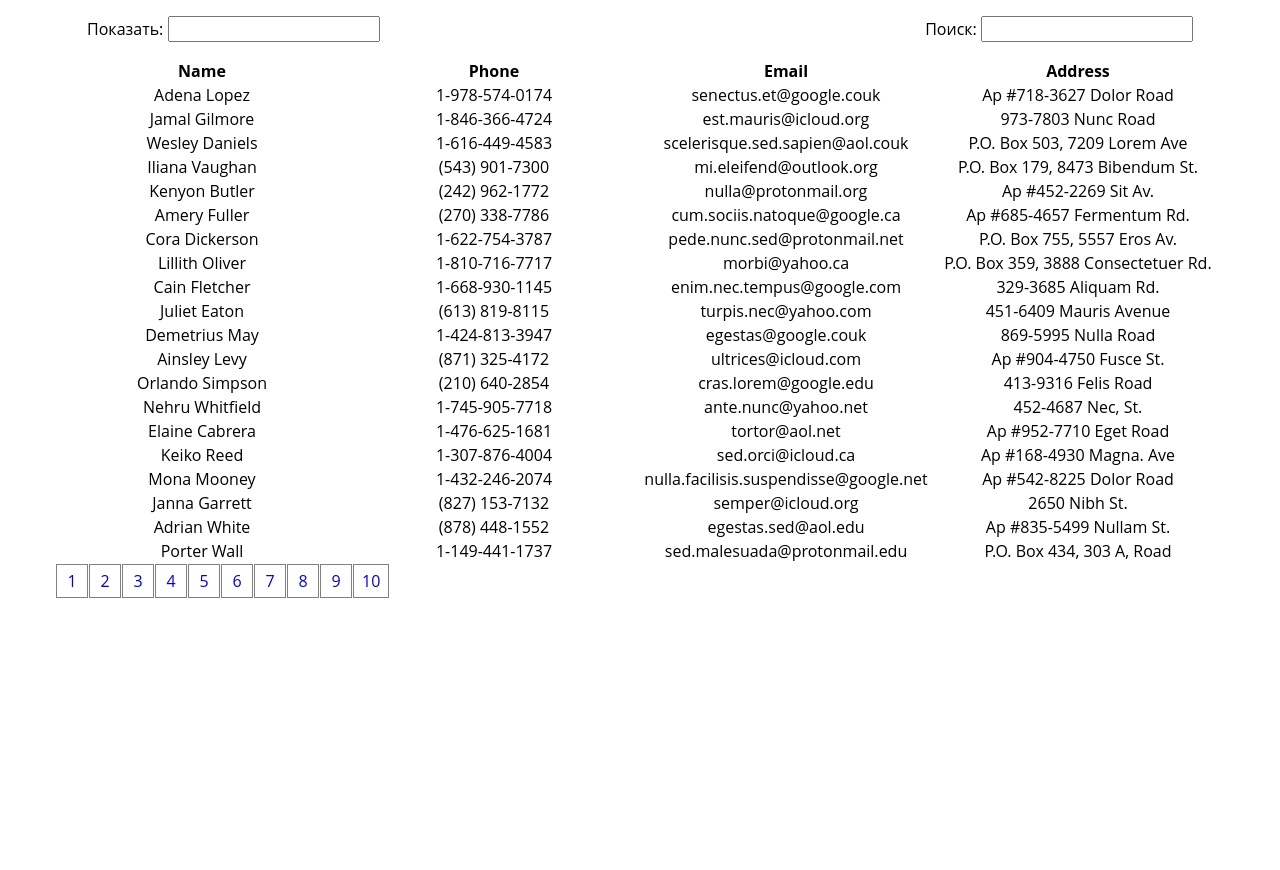
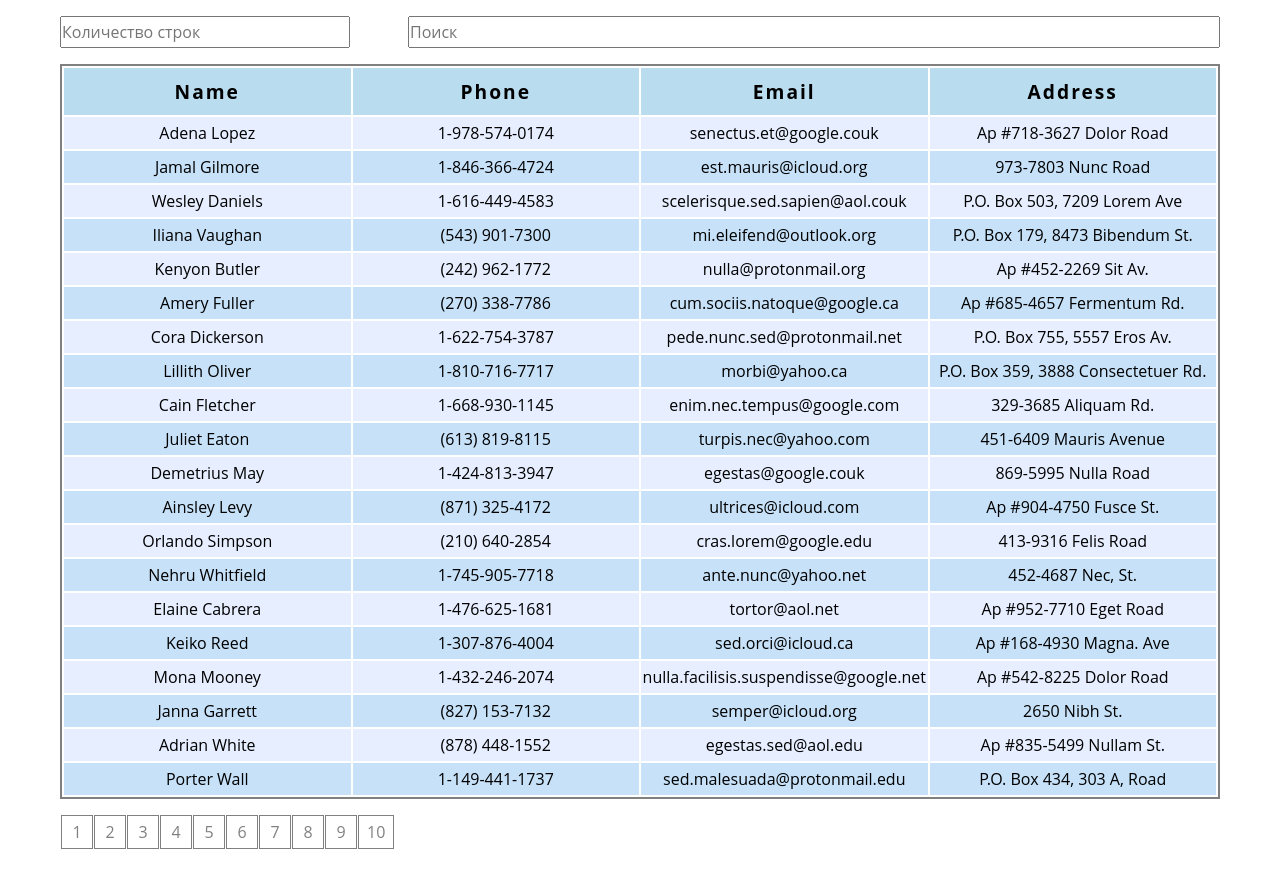
Before and after one commit to Alexander-Bulgakov/table-react, a React app: page / in a window 1280 px wide. Before the commit the page ends 800 px from the top, so only its background shows below. Built offline with nearby package versions, Linux system fonts and the light colour scheme.

Commit message:
complited task

```diff
--- a/src/App.css
+++ b/src/App.css
@@ -1,10 +1,23 @@
 .container {
-  max-width: 1170px;
+  max-width: 1200px;
   margin: 0 auto;
+  padding: 0 20px;
 }
 
-.header {
-  padding: 1em 2em;
+.header-container {
+  padding: 1em 0em;
   display: flex;
   justify-content: space-between;
 }
+
+.input {
+  height: 2em;
+}
+
+.header-container__number {
+  flex-basis: 25%;
+}
+
+.header-container__search {
+  flex-basis: 70%;
+}
--- a/src/App.jsx
+++ b/src/App.jsx
@@ -1,6 +1,6 @@
-import React, {useState, useEffect} from 'react';
+import React, { useState, useEffect } from 'react';
 import data from './data/generated.json';
-import Table from './Table';
+import Table from './components/Table';
 import Pagination from './components/Pagination';
 import './App.css';
 
@@ -10,50 +10,74 @@ const [tableData, setTableData] = useState(data);
   const [rowsPerPage, setRowsPerPage] = useState(20);
   const [currentPage, setCurrentPage] = useState(1);
   const [sortOrder, setSortOrder] = useState(true);
+  const [searchText, setSearchText] = useState('');
 
   const paginate = pageNumber => setCurrentPage(pageNumber);
 
+  const handleSearch = () => {
+    if (!searchText) {
+      return tableData;
+    } else {
+      return tableData.filter(row => {
+        return row['name'].toLowerCase().includes(searchText.toLowerCase())
+            || row['phone'].toLowerCase().includes(searchText.toLowerCase())
+            || row['email'].toLowerCase().includes(searchText.toLowerCase())
+            || row['address'].toLowerCase().includes(searchText.toLowerCase())
+      })
+    }
+  }
+
+  const filteredRows = handleSearch();
+
   const lastRowIndex = currentPage * rowsPerPage;
   const firstRowIndex = lastRowIndex - rowsPerPage;
-const currentRow = tableData.slice(firstRowIndex, lastRowIndex);
+  const currentData = filteredRows.slice(firstRowIndex, lastRowIndex);
 
   const handleBlur = (e) => {
-  const value = e.target.value
+    const value = e.target.value;
     if (value > 0) {
       setRowsPerPage(value);
     }
   }
 
-const onSort = (sortCol) => {
+  const handleSort = (sortCol) => {
     const dataCopy = data.slice();
     dataCopy.sort((a, b) => {
       const sortValue = sortOrder ? 1 : -1;
       return sortValue * (a[sortCol] > b[sortCol] ? 1 : -1);
     });
-  setSortOrder(!sortOrder)
+    setSortOrder(!sortOrder);
     setTableData(dataCopy);
   }
 
-const handleChange = (e) => {
-  console.log(e.target.value);
-}
-
-  return(
+  return (
     <div className="container">
-      <header className="header">
-        <label>Показать: <input type="number" onBlur={handleBlur}/></label>
-        {/* <button>Поиск</button> */}
-        <label>Поиск: <input type="text" onChange={handleChange}/></label>
+      <header>
+        <div className="header-container">
+          <input
+            className="input header-container__number"
+            type="number"
+            placeholder="Количество строк"
+            onBlur={handleBlur}
+            />
+          <input
+            className="input header-container__search"
+            type="text" value={searchText}
+            placeholder="Поиск"
+            onChange={(e) => setSearchText(e.target.value)}
+          />
+        </div>
 
       </header>
       <Table
-        onSort={onSort}
-        currentRow={currentRow}
+        handleSort={handleSort}
+        currentData={currentData}
       />
       <Pagination
         rowsPerPage={rowsPerPage}
-        totalRows={data.length}
-        paginate={paginate} />
+        totalRows={filteredRows.length}
+        paginate={paginate}
+      />
     </div>
   )
 }
--- a/src/Table.css
+++ /dev/null
@@ -1,5 +0,0 @@
-.table {
-  width: 100%;
-  table-layout: fixed;
-  text-align: center;
-}
--- a/src/components/Pagination.css
+++ b/src/components/Pagination.css
@@ -1,3 +1,6 @@
+.pagination-container {
+  padding: 1em 0;
+}
 .page-item {
   display: inline-block;
   border: 1px solid gray;
@@ -15,4 +18,5 @@
 
 .page-link {
   text-decoration: none;
+  color: gray;
 }
--- a/src/components/Pagination.jsx
+++ b/src/components/Pagination.jsx
@@ -10,7 +10,7 @@ const Pagination = ({ rowsPerPage, totalRows, paginate }) => {
   }
 
   return(
-    <div>
+    <div className="pagination-container">
       <ul className="pagination">
         {
           pageNumbers.map(number => (
--- /dev/null
+++ b/src/components/Table.css
@@ -0,0 +1,30 @@
+.table {
+  width: 100%;
+  table-layout: fixed;
+  text-align: center;
+  border: 2px solid gray;
+  border-collapse: separate;
+}
+
+.table__head {
+  cursor: pointer;
+  letter-spacing: 2px;
+  background-color: rgba(23, 137, 202, 0.295);
+}
+
+.table__body tr{
+  background-color: rgba(176, 214, 245, 0.719);
+}
+
+.table__body tr:nth-child(odd) {
+  background-color: #92b4fd3b;
+}
+
+th {
+  font-size: 1.2em;
+  padding: 10px 0px;
+}
+
+td {
+  padding: 5px 0px;
+}
--- a/src/Table.jsx
+++ b/src/components/Table.jsx
@@ -1,21 +1,21 @@
 import React from 'react';
 import './Table.css';
 
-const Table = ({ onSort, currentRow }) => {
+const Table = ({ handleSort, currentData }) => {
 
   return(
     <div>
       <table className="table">
-        <thead>
+        <thead className="table__head">
           <tr>
-            <th onClick={() => onSort('name')}>Name</th>
-            <th onClick={() =>onSort('phone')}>Phone</th>
-            <th onClick={() =>onSort('email')}>Email</th>
-            <th onClick={() =>onSort('address')}>Address</th>
+            <th onClick={() => handleSort('name')}>Name</th>
+            <th onClick={() => handleSort('phone')}>Phone</th>
+            <th onClick={() => handleSort('email')}>Email</th>
+            <th onClick={() => handleSort('address')}>Address</th>
           </tr>
         </thead>
-        <tbody>
-          {currentRow.map(row => (
+        <tbody className="table__body">
+          {currentData.map(row => (
             <tr key={row.guid}>
               <td>{row.name}</td>
               <td>{row.phone}</td>
--- a/src/index.css
+++ b/src/index.css
@@ -2,6 +2,13 @@
 
 :root {
   font-size: 1em;
+  box-sizing: border-box;
+}
+
+*,
+::before,
+::after {
+  box-sizing: inherit;
 }
 
 * {
```
Also changed, not shown: 3 other files (tests, documents, lock files or other folders). Lines whose indentation alone changed are shown as unchanged.
